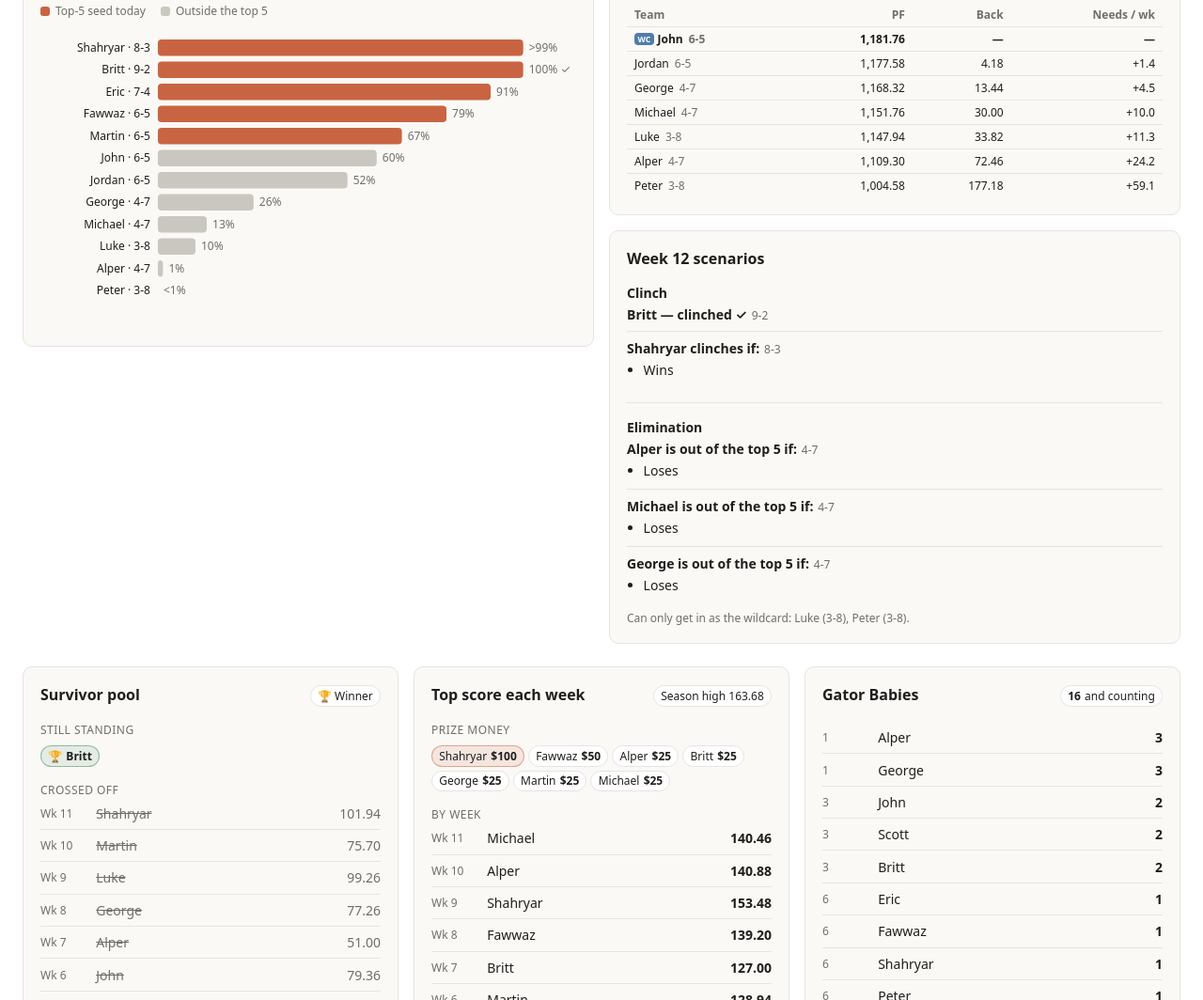
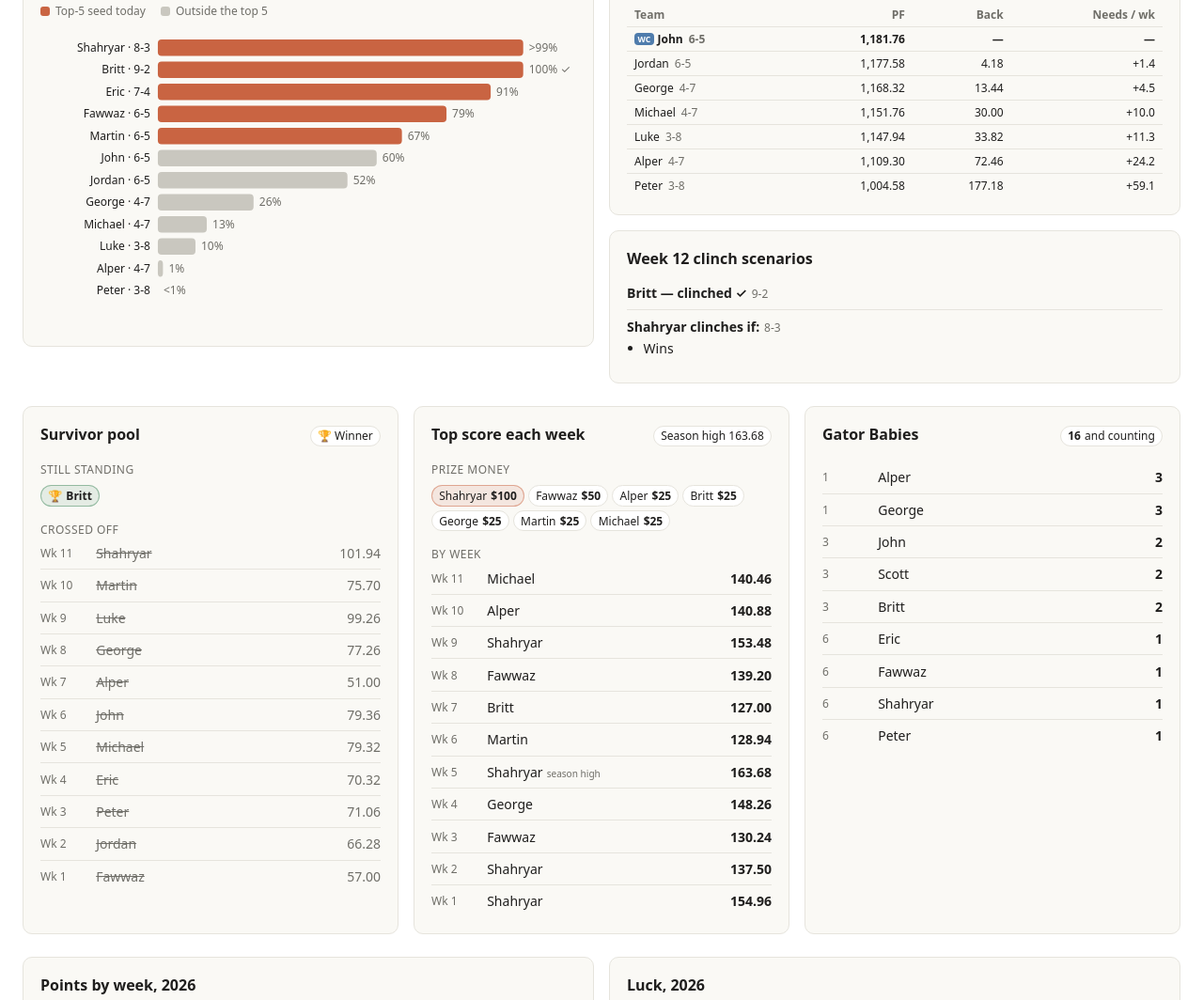
Before and after one commit to naq90/gatorboys, a plain HTML site: page index.html in a window 1280 px wide. Shown: the part 1239-2303 px from the top of the page at 94% size. Drawn offline with nearby package versions, Linux system fonts and the light colour scheme.

Commit message:
Remove elimination scenarios
Co-Authored-By: Claude Opus 5.5 <noreply@anthropic.com>
Claude-Session: https://claude.ai/code/session_012dxUqivNy1v9oxUDThM8Xb

```diff
--- a/index.html
+++ b/index.html
@@ -182,11 +182,8 @@ let t; addEventListener('resize',()=>{clearTimeout(t);t=setTimeout(()=>cbs.forEa
    <div class="hscroll"><table id="t-wc" data-source="wildcard_spot" data-row-key="owner"></table></div>
   </div>
   <div class="card" id="clinch-card">
-   <h2 id="clinch-title">Scenarios</h2>
-   <div class="sub-h" style="margin-top:0;padding-top:0;border-top:0">Clinch</div>
+   <h2 id="clinch-title">Clinch scenarios</h2>
    <div class="cl-list" id="clinch-list" data-source="clinch_scenarios"></div>
-   <div class="sub-h" id="elim-title">Elimination</div>
-   <div class="cl-list" id="elim-list" data-source="elim_scenarios"></div>
   </div>
   </div>
   </div>
@@ -550,38 +547,6 @@ let t; addEventListener('resize',()=>{clearTimeout(t);t=setTimeout(()=>cbs.forEa
       return owners.map(o => ({owner: o, week: maxW, rank: now[o], prev_rank: prev[o], change: prev[o] - now[o]})).sort((a, b) => a.rank - b.rank);
     }
   });
-  dash.calc('elim_scenarios', {
-    title: 'Elimination scenarios for the coming week', description: 'Exact check over every combination of the coming week’s results: a team is knocked out of the top-5-by-record race when, even if it wins every game after that, at least five other teams are guaranteed to finish with more wins (ties count in the team’s favor, since the points tiebreak is unknown). Lists the minimal sets of results that do it. Teams already out of that race can still make the playoffs as the wildcard on points, so nobody is listed as fully eliminated.',
-    inputs: ['seasons', 'schedule'],
-    fn: (seasons, schedule) => {
-      const cur = seasons.filter(r => r.season == 2026), owners = cur.map(r => r.owner), W0 = {}, rec = {};
-      cur.forEach(r => { W0[r.owner] = +r.wins; rec[r.owner] = `${r.wins}-${r.losses}`; });
-      if (!schedule.length) return [];
-      const wk = Math.min(...schedule.map(g => +g.week));
-      const G0 = schedule.filter(g => +g.week === wk), later = schedule.filter(g => +g.week !== wk);
-      const canTop5 = (T, W) => { const W1 = {...W}, rest = []; later.forEach(g => { if (g.home === T || g.away === T) W1[T]++; else rest.push(g); });
-        const tgt = W1[T], n = rest.length;
-        for (let m = 0; m < (1 << n); m++) { const X = {...W1}; rest.forEach((g, i) => X[(m >> i) & 1 ? g.home : g.away]++); let above = 0; for (const q of owners) if (q !== T && X[q] > tgt) above++; if (above < 5) return true; }
-        return false; };
-      const n = G0.length, M = 1 << n, first = o => o.split(' ')[0], out = [];
-      owners.forEach(T => {
-        const ok = []; for (let m = 0; m < M; m++) { const W = {...W0}; G0.forEach((g, i) => W[(m >> i) & 1 ? g.home : g.away]++); ok.push(canTop5(T, W)); }
-        if (ok.every(v => v)) return;
-        if (!ok.some(v => v)) { out.push({owner: T, record: rec[T], week: wk, status: 'Wildcard only', scenarios: []}); return; }
-        const cands = [];
-        for (let p = 0; p < 3 ** n; p++) { const a = []; let x = p; for (let i = 0; i < n; i++) { a.push(x % 3); x = Math.floor(x / 3); }
-          let all = true; for (let m = 0; m < M && all; m++) { let match = true; for (let i = 0; i < n; i++) if (a[i] !== 2 && a[i] !== ((m >> i) & 1)) { match = false; break; } if (match && ok[m]) all = false; }
-          if (all) cands.push(a); }
-        const gen = (a, b) => a.every((v, i) => v === 2 || v === b[i]);
-        const minimal = cands.filter(b => !cands.some(a => a !== b && gen(a, b) && a.some((v, i) => v !== b[i])));
-        const lines = minimal.map(a => { const own = [], oth = []; a.forEach((v, i) => { if (v === 2) return; const g = G0[i], w = v ? g.home : g.away, l = v ? g.away : g.home;
-            if (l === T) own.push('Loses'); else if (w === T) own.push('Wins'); else oth.push(`${first(w)} wins`); }); return own.concat(oth.sort()).join(' & '); })
-          .sort((x, y) => x.length - y.length || x.localeCompare(y));
-        out.push({owner: T, record: rec[T], week: wk, status: 'Can be knocked out', scenarios: lines});
-      });
-      return out.sort((a, b) => (a.status === 'Wildcard only') - (b.status === 'Wildcard only') || W0[b.owner] - W0[a.owner]);
-    }
-  });
   dash.calc('alltime', {
     title: 'All-time standings', description: 'Per owner across completed seasons 2016–2025, titles from the championship list (2014–2025).',
     inputs: ['seasons', 'champs'],
@@ -847,15 +812,9 @@ let t; addEventListener('resize',()=>{clearTimeout(t);t=setTimeout(()=>cbs.forEa
     const cs = dash.data('clinch_scenarios'), cl = document.getElementById('clinch-list');
     if (cs.status === 'ok') {
       const wk = cs.data[0]?.week ?? (dash.data('matchups_next').data?.[0]?.week);
-      document.getElementById('clinch-title').textContent = wk ? `Week ${wk} scenarios` : 'Scenarios';
+      document.getElementById('clinch-title').textContent = wk ? `Week ${wk} clinch scenarios` : 'Clinch scenarios';
       cl.innerHTML = !cs.data.length ? `<p class="note" style="margin:0">Nobody can lock up a spot this week.</p>` : cs.data.map(r => `<div class="cl-item" data-row-key="${GB.esc(r.owner)}"><div class="who">${GB.esc(r.owner)}${r.status === 'Clinched' ? ' — clinched ✓' : ' clinches if:'}<span class="rc">${GB.esc(r.record)}</span></div>${r.scenarios.length ? `<ul>${r.scenarios.map(x => `<li>${GB.esc(x)}</li>`).join('')}</ul>` : ''}</div>`).join('');
     } else cl.innerHTML = '';
-    const es = dash.data('elim_scenarios'), el = document.getElementById('elim-list');
-    if (el && es.status === 'ok') {
-      const kn = es.data.filter(r => r.status !== 'Wildcard only'), wo = es.data.filter(r => r.status === 'Wildcard only');
-      el.innerHTML = (!kn.length ? `<p class="note" style="margin:0">Nobody can be knocked out of the top 5 this week.</p>` : kn.map(r => `<div class="cl-item" data-row-key="${GB.esc(r.owner)}"><div class="who">${GB.esc(r.owner)} is out of the top 5 if:<span class="rc">${GB.esc(r.record)}</span></div><ul>${r.scenarios.map(x => `<li>${GB.esc(x)}</li>`).join('')}</ul></div>`).join(''))
-        + (wo.length ? `<p class="note" style="margin:var(--cds-gap-sm) 0 0">Can only get in as the wildcard: ${wo.map(r => `${GB.esc(r.owner)} (${GB.esc(r.record)})`).join(', ')}.</p>` : '');
-    } else if (el) el.innerHTML = '';
     // this week's matchups
     const mu = dash.data('matchups_next'), mg = document.getElementById('mu-grid');
     if (mu.status === 'ok' && mu.data.length) {
```
